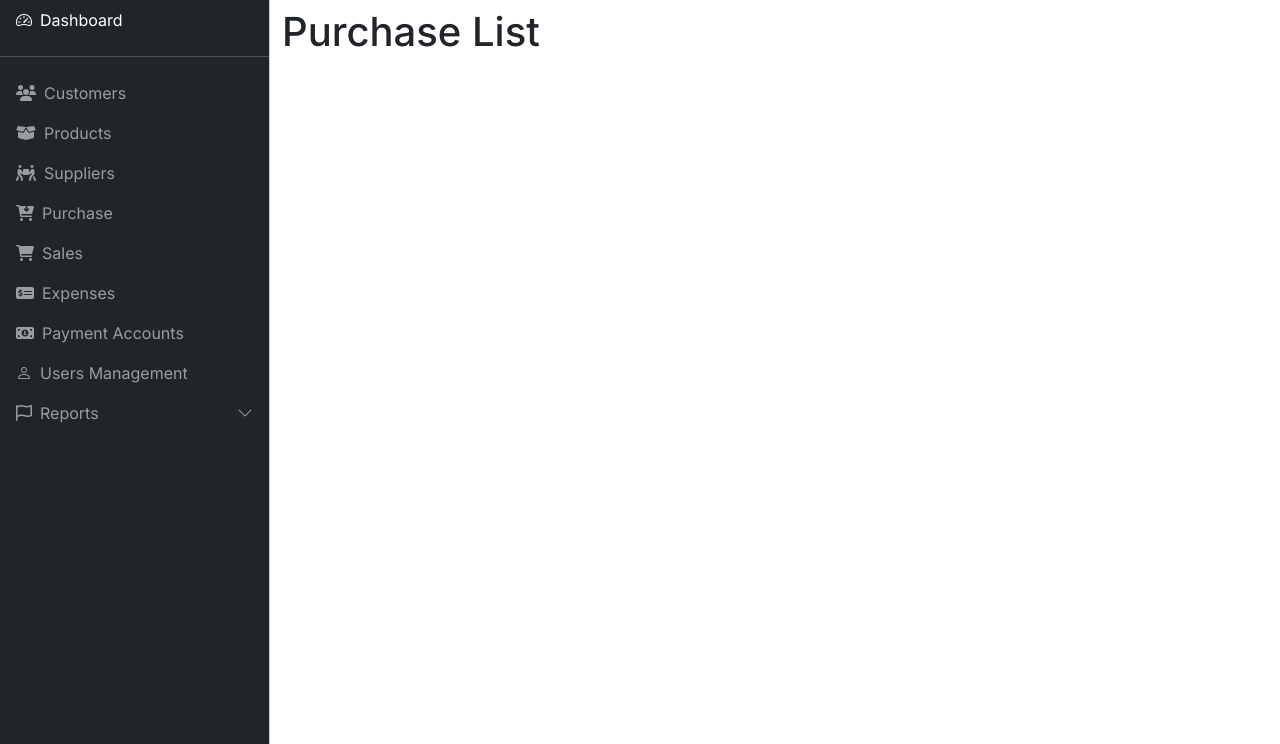
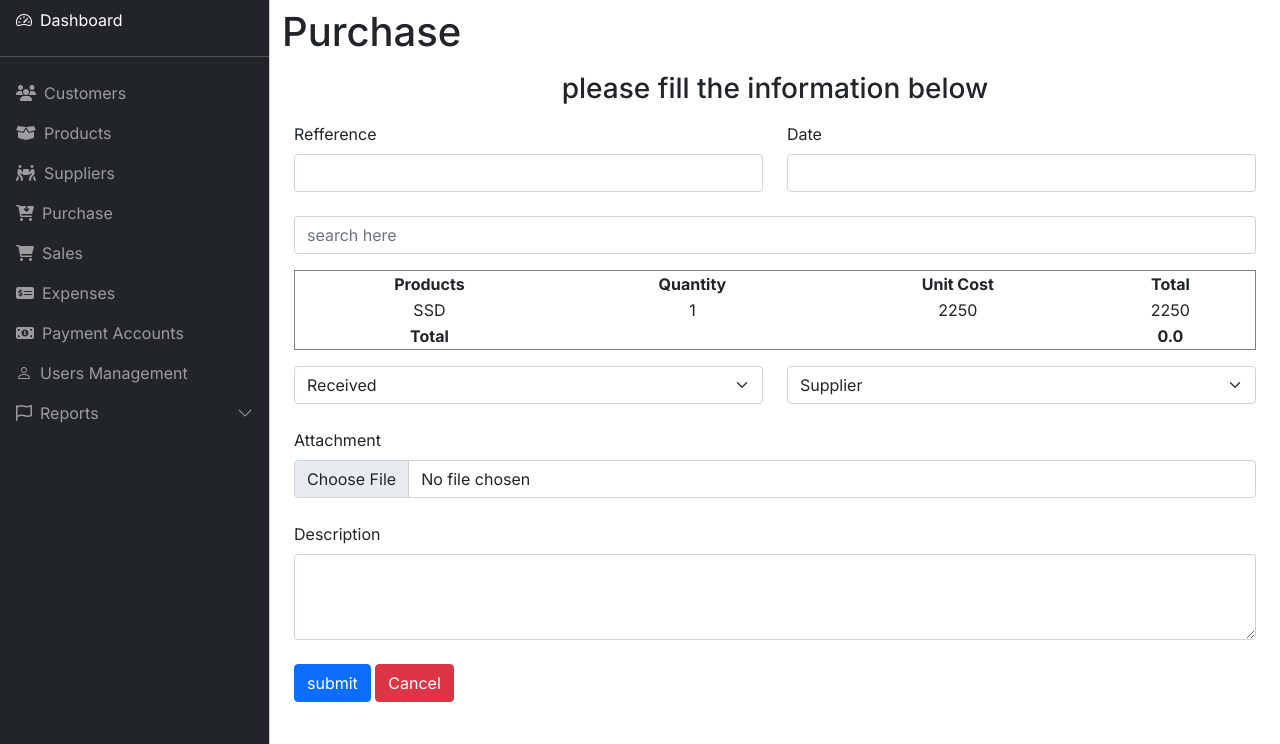
Before and after one commit to asamamun/tigerPOS, a CodeIgniter 4 app: template app/Views/purchase/index.php in a window 1280 px wide. Shown: the part 56-800 px from the top of the page. Run offline with PHP 8.4 and a stand-in for CodeIgniter, Linux system fonts and the light colour scheme; the template is opened without the code that fills it, so the values that code supplies are empty; some libraries are stand-ins or nearby versions.

Commit message:
purchase form added

```diff
--- a/app/Views/purchase/index.php
+++ b/app/Views/purchase/index.php
@@ -1,7 +1,86 @@
 <?= $this->extend('layouts/default'); ?>
 
 <?= $this->section('contents'); ?>
-<h1>Purchase List</h1>
+<h1>Purchase</h1>
+<h3 class="m-3 text-center">please fill the information below</h3>
+
+<div class="container">
+    <div class="row">
+        <div class="col order-last">
+            <label for="exampleInputEmail1" class="form-label">Date</label>
+            <input type="email" class="form-control" id="exampleInputEmail1" aria-describedby="emailHelp">
+        </div>
+        <div class="col order-first">
+            <label for="exampleInputPassword1" class="form-label">Refference</label>
+            <input type="password" class="form-control" id="exampleInputPassword1">
+        </div>
+    </div>
+</div>
+<div class="container">
+    <label for="inputPassword5" class="form-label"></label>
+    <input type="password" id="inputPassword5" class="form-control mb-3" aria-describedby="passwordHelpBlock"
+        placeholder="search here">
+
+</div>
+<div class="container">
+    <table border="1" width="100%" class="text-center">
+        <tr>
+            <th>Products</th>
+            <th>Quantity</th>
+            <th>Unit Cost</th>
+            <th>Total</th>
+            <th><i class="fa-solid fa-circle-trash"></i></th>
+        </tr>
+
+        <tr>
+            <td>SSD</td>
+            <td>1</td>
+            <td>2250</td>
+            <td>2250</td>
+            <td><i class="fa-solid fa-circle-trash"></i></td>
+        </tr>
+
+        <tr>
+            <th>Total</th>
+            <th></th>
+            <th></th>
+            <th>0.0</th>
+        </tr>
+    </table>
+</div>
+<div class="container mt-3">
+    <div class="row">
+        <div class="col order-last">
+            <select id="disabledSelect" class="form-select">
+                <option>Supplier</option>
+                <option>Supplier2</option>
+                <option>Supplier3</option>
+                <option>Supplier4</option>
+            </select>
+        </div>
+        <div class="col order-first">
+            <select id="disabledSelect" class="form-select">
+                <option>Received</option>
+                <option>Pending</option>
+            </select>
+        </div>
+    </div>
+</div>
+<div class="container content-center mt-4">
+    <label class="form-label" for="customFile">Attachment</label>
+    <input type="file" class="form-control" id="customFile" />
+    <br>
+    <div class="form-outline mb-4">
+        <label class="form-label" for="textAreaExample6">Description</label>
+        <textarea class="form-control" id="textAreaExample6" rows="3"></textarea>
+
+      </div>
+      <div class="d-grid gap-2 d-md-block mt-2">
+        <button class="btn btn-primary" type="button">submit</button>
+        <button class="btn btn-danger" type="button">Cancel</button>
+      </div>
+</div>
+
 <?= $this->endSection(); ?>
 
 
```
